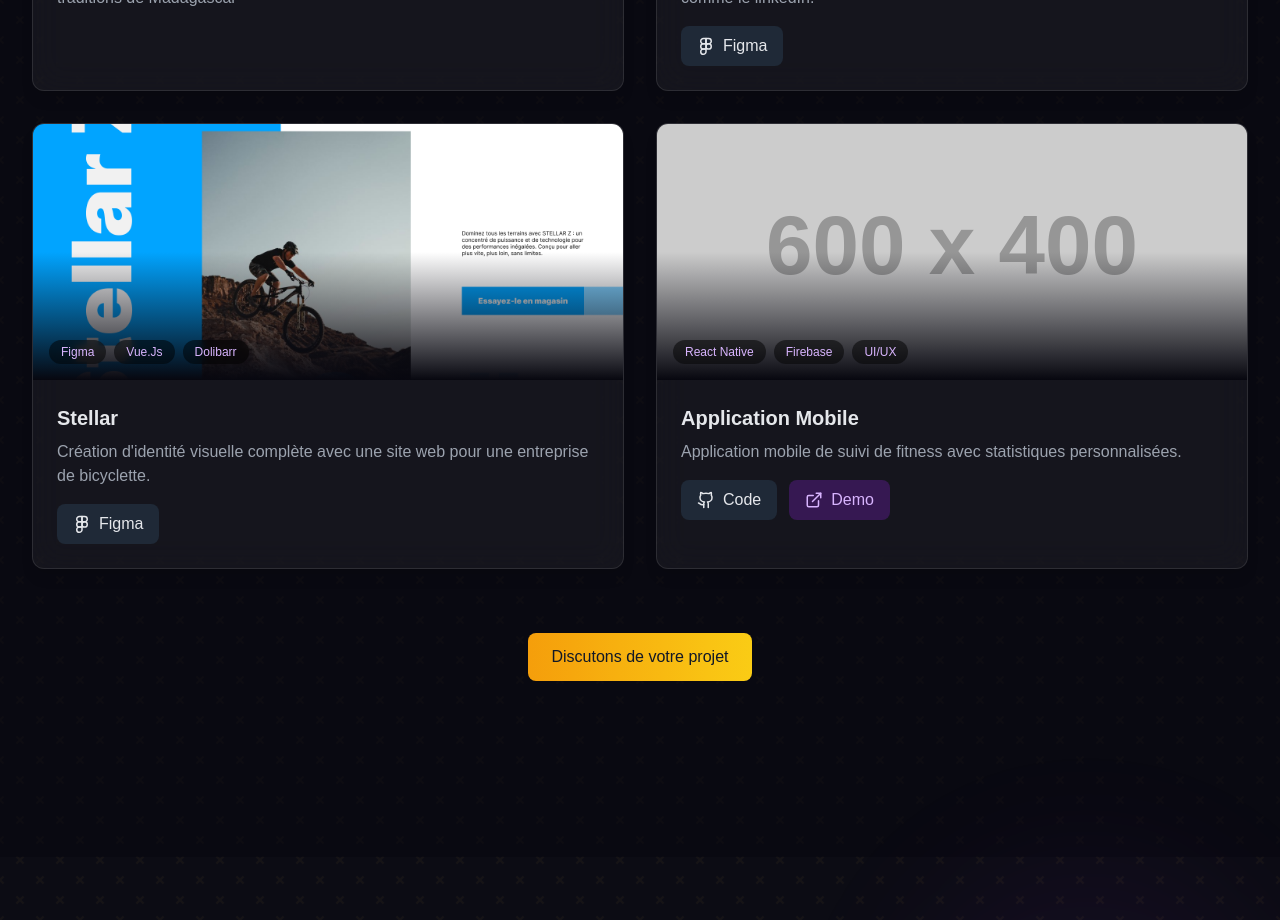
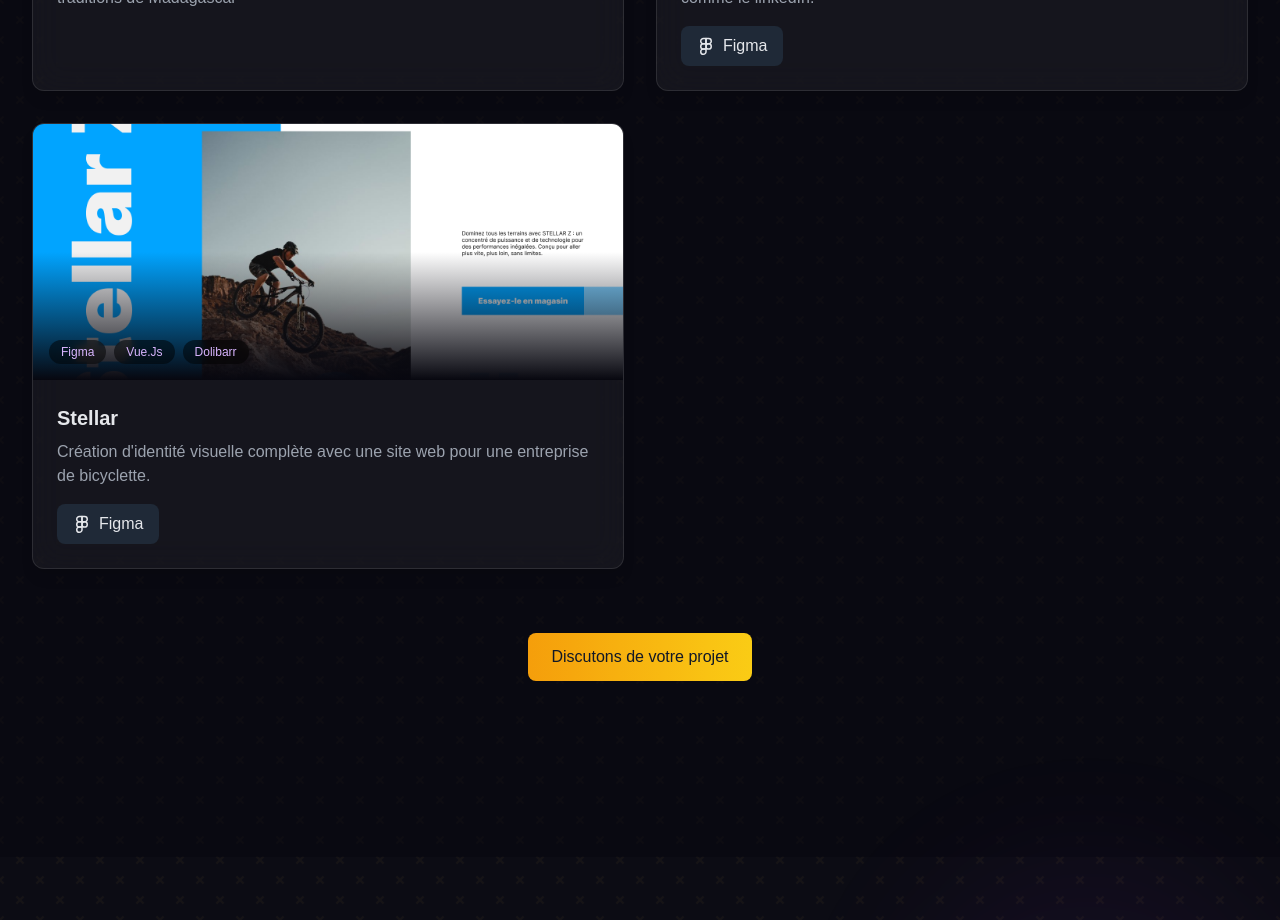
Before and after one commit to AnthonyClaran/anthony-claran-folio, a React (Vite) app: page / in a window 1280 px wide. Shown: the part 4040-4960 px from the top of the page. Built offline with nearby package versions, Linux system fonts and the light colour scheme.

Commit message:
modif deux

```diff
--- a/src/components/ProjectsSection.tsx
+++ b/src/components/ProjectsSection.tsx
@@ -29,15 +29,15 @@ const ProjectsSection = () => {
       github: null,
       // demo: "#",
       Figma: "https://www.figma.com/design/3Vi8jIrFKsfROPYjoui1xR/Stellar?node-id=0-1&t=COpJx22GbLblxs9g-1"
-    },
-    {
-      title: "Application Mobile",
-      description: "Application mobile de suivi de fitness avec statistiques personnalisées.",
-      image: "https://placehold.co/600x400/1a1a2e/e2e8f0?text=App+Mobile",
-      tags: ["React Native", "Firebase", "UI/UX"],
-      github: "#",
-      demo: "#"
     }
+    // {
+    //   title: "Application Mobile",
+    //   description: "Application mobile de suivi de fitness avec statistiques personnalisées.",
+    //   image: "https://placehold.co/600x400/1a1a2e/e2e8f0?text=App+Mobile",
+    //   tags: ["React Native", "Firebase", "UI/UX"],
+    //   github: "#",
+    //   demo: "#"
+    // }
   ];
 
   return (
@@ -104,7 +104,7 @@ const ProjectsSection = () => {
                     </a>
                   )}
 
-                  {project.demo && (
+                  {/* {project.demo && (
                     <a
                       href={project.demo}
                       className="inline-flex items-center px-4 py-2 bg-purple-900/50 text-purple-300 rounded-lg hover:bg-purple-900/70 transition-colors duration-300"
@@ -112,7 +112,7 @@ const ProjectsSection = () => {
                       <ExternalLink size={18} className="mr-2" />
                       <span>Demo</span>
                     </a>
-                  )}
+                  )} */}
                 </div>
               </div>
             </div>
```
